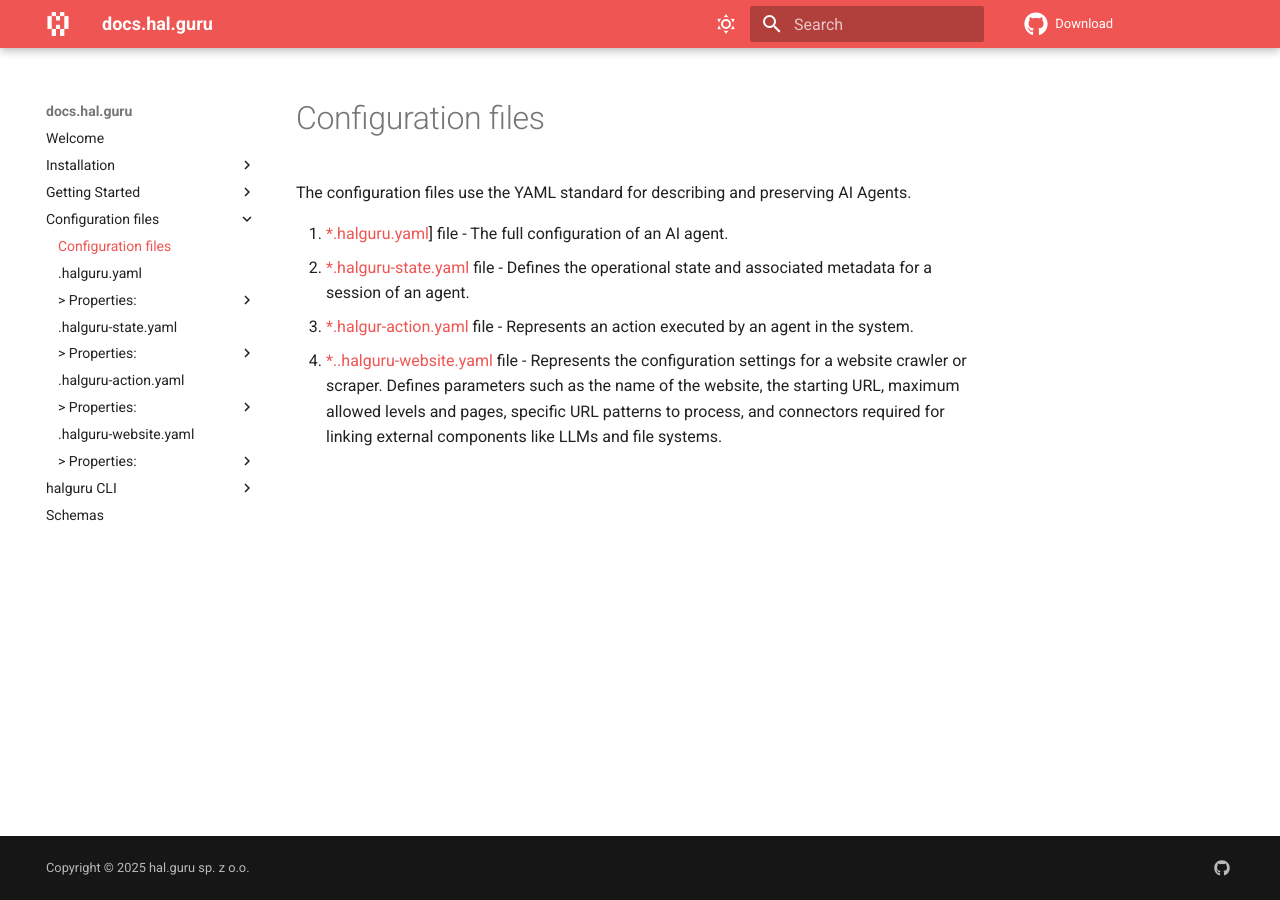
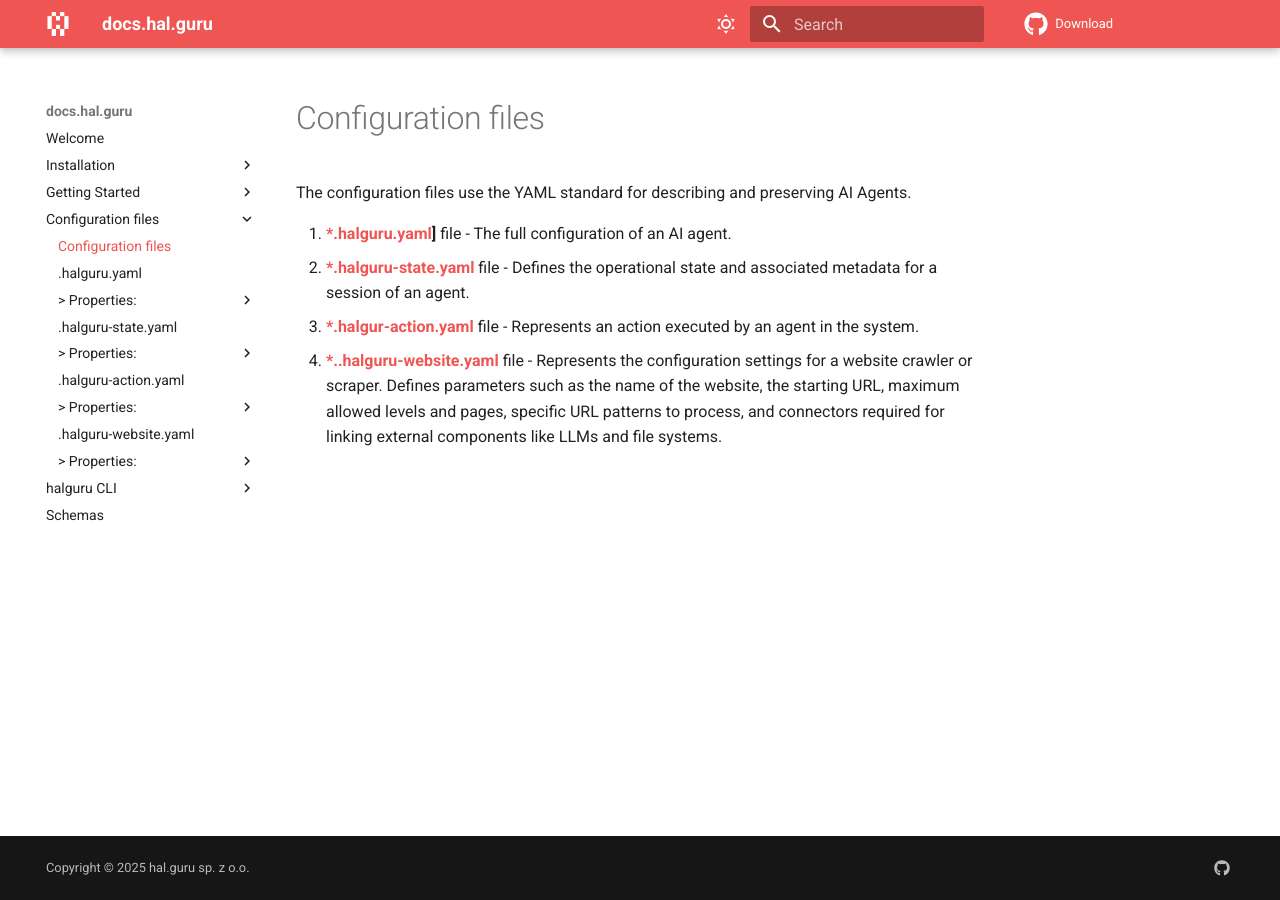
Before and after one commit to HAL-guru/hal.guru, an MkDocs documentation site: the page built from docs/models/index.md, in a window 1280 px wide. Built offline with MkDocs 1.6.1 and Material for MkDocs 9.7.7, drawn with Linux system fonts in a browser that asks for light colours; comment, search, counter and statistics services are not loaded.

```diff
--- a/docs/models/index.md
+++ b/docs/models/index.md
@@ -1,6 +1,6 @@
 The configuration files use the YAML standard for describing and preserving AI Agents.
 
-1. [*.halguru.yaml](https://docs.hal.guru/models/%28halguru%29/)]  file - The full configuration of an AI agent.
-2. [*.halguru-state.yaml](https://docs.hal.guru/models/%28state%29/) file - Defines the operational state and associated metadata for a session of an agent.
-3. [*.halgur-action.yaml](https://docs.hal.guru/models/%28action%29/) file - Represents an action executed by an agent in the system.
-4. [*..halguru-website.yaml](https://docs.hal.guru/models/%28website%29/) file - Represents the configuration settings for a website crawler or scraper. Defines parameters such as the name of the website, the starting URL, maximum allowed levels and pages, specific URL patterns to process, and connectors required for linking external components like LLMs and file systems.
+1. **[*.halguru.yaml](https://docs.hal.guru/models/%28halguru%29/)]**  file - The full configuration of an AI agent.
+2. **[*.halguru-state.yaml](https://docs.hal.guru/models/%28state%29/)** file - Defines the operational state and associated metadata for a session of an agent.
+3. **[*.halgur-action.yaml](https://docs.hal.guru/models/%28action%29/)** file - Represents an action executed by an agent in the system.
+4. **[*..halguru-website.yaml](https://docs.hal.guru/models/%28website%29/)** file - Represents the configuration settings for a website crawler or scraper. Defines parameters such as the name of the website, the starting URL, maximum allowed levels and pages, specific URL patterns to process, and connectors required for linking external components like LLMs and file systems.
```
Also changed, not shown: docs/schemas/index.md (+4 -4 lines).
